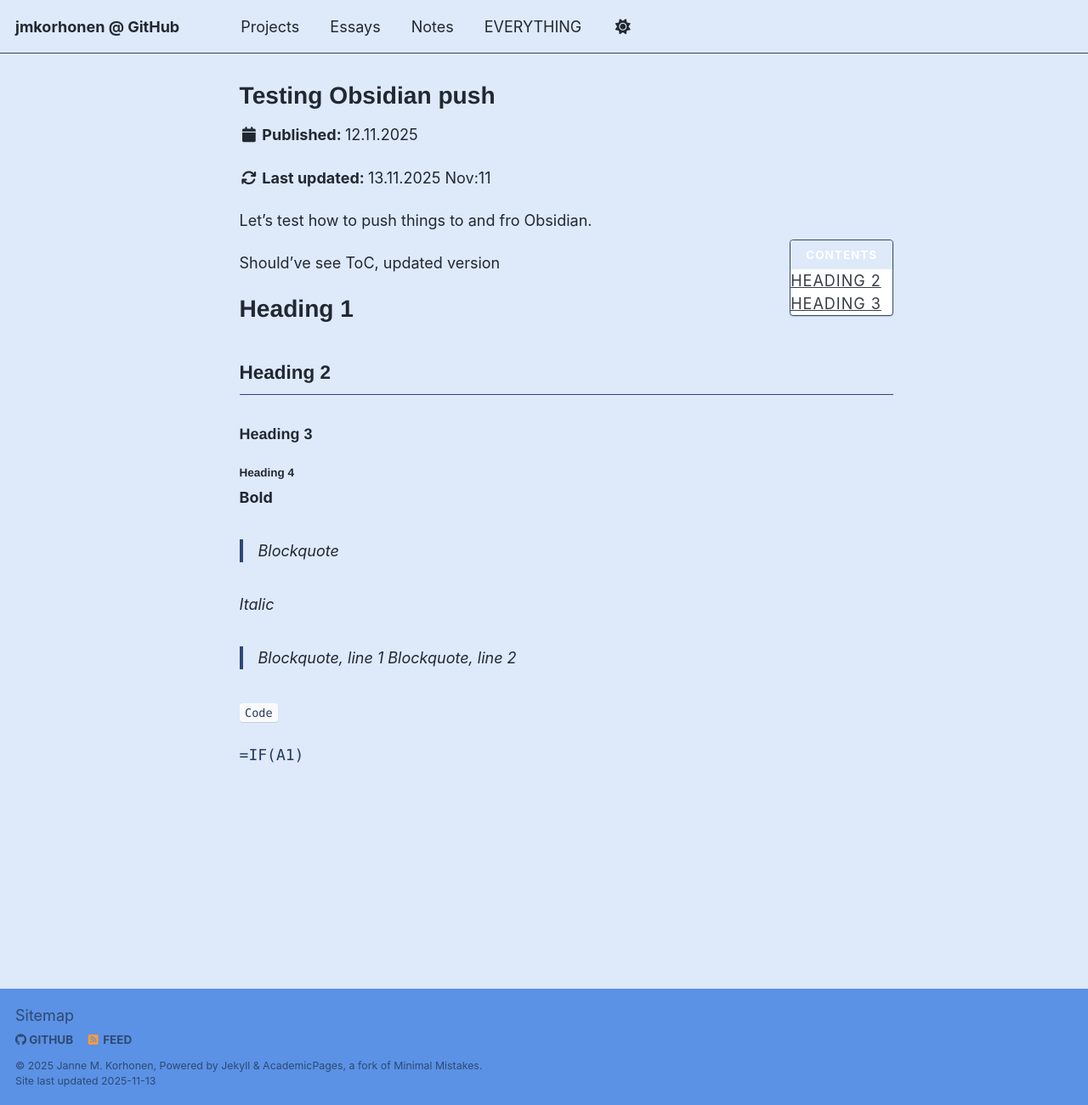
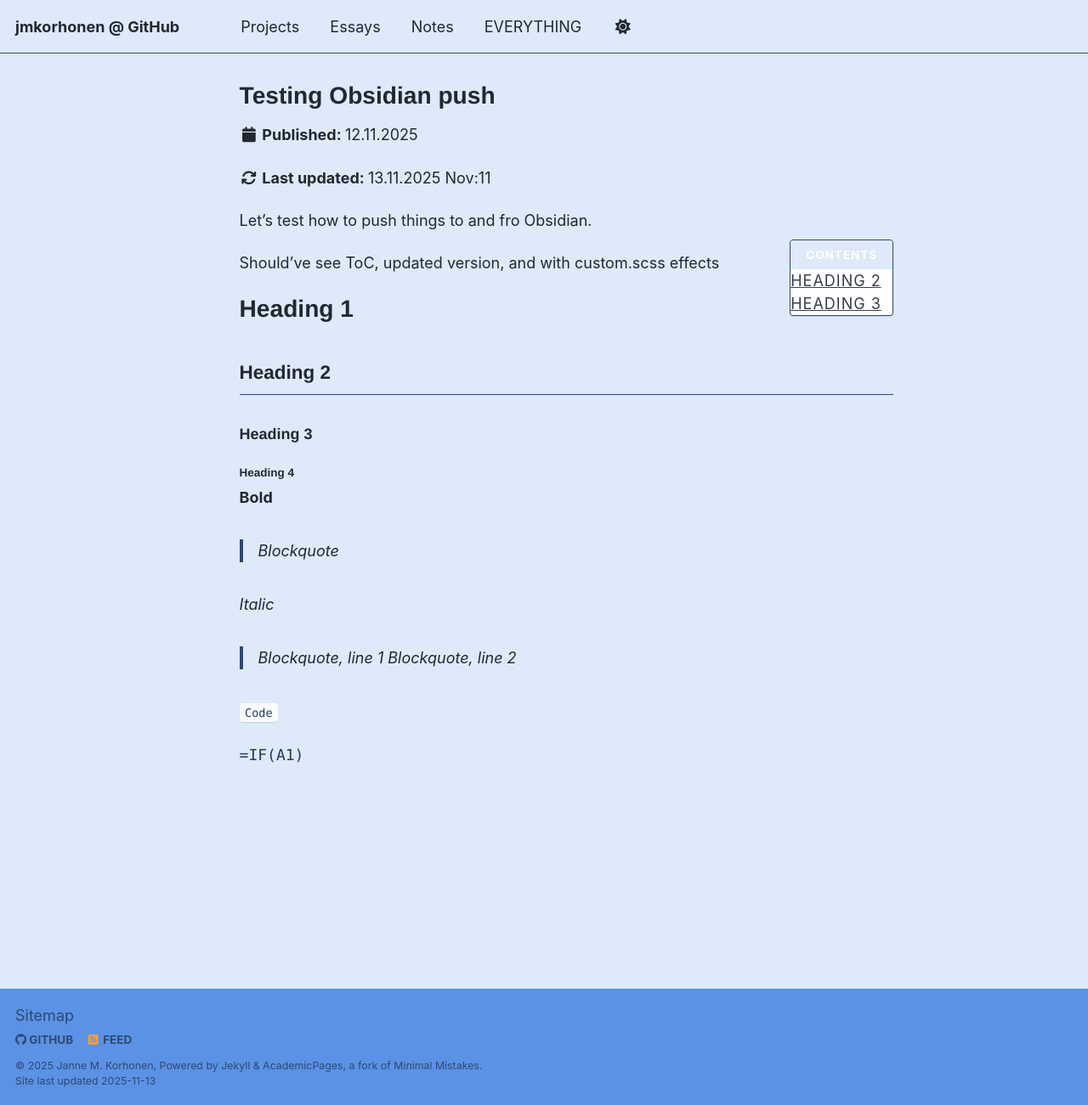
Before and after one commit to jmkorhonen/jmkorhonen.github.io, a Jekyll site: the page built from _pages/testpage.md, in a window 1280 px wide and 1301 px high. Shown: the whole window at 85% size. Built offline with Jekyll 4.4.1, drawn with Linux system fonts in a browser that asks for light colours; a script that is not in the unit is left out.

Commit message:
jmkorhonen 2025-11-13 15:05:28

```diff
--- a/_pages/testpage.md
+++ b/_pages/testpage.md
@@ -14,7 +14,7 @@ modified: 2025-11-13 Thu 02:19
 
 Let's test how to push things to and fro Obsidian.
 
-Should've see ToC, updated version
+Should've see ToC, updated version, and with custom.scss effects
 # Heading 1
 
 ## Heading 2
```
Also changed, not shown: .obsidian/workspace.json.
